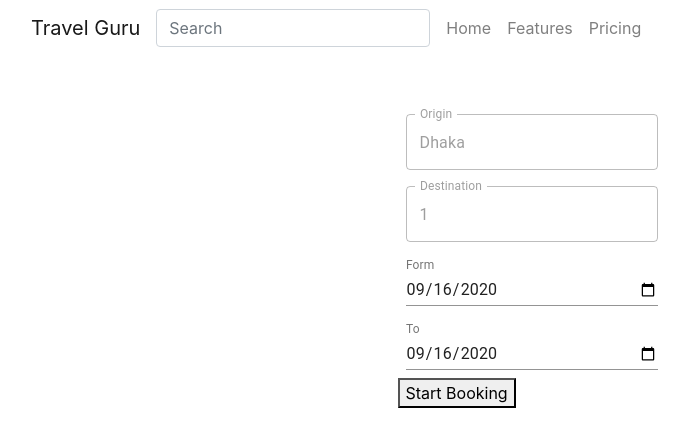
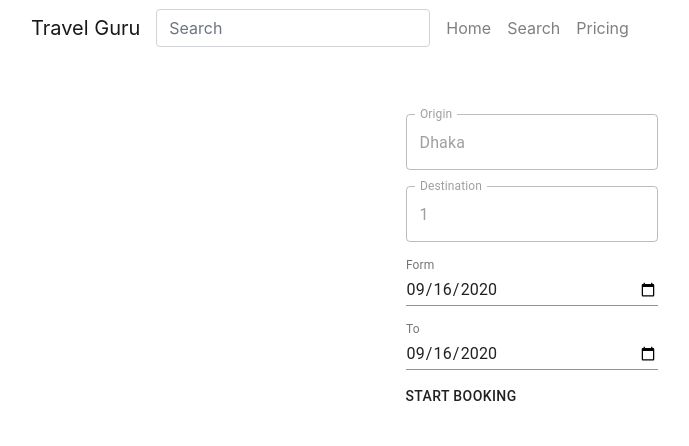
Before and after one commit to mimnets/travel-guru, a React (Create React App) app: page /booking/1 in a window 1280 px wide. Shown: the top 446 px of the page, without its empty margins (70-759 px from the left). Built offline with nearby package versions, Linux system fonts and the light colour scheme.

Commit message:
error showing search room pages

```diff
--- a/src/App.js
+++ b/src/App.js
@@ -29,15 +29,18 @@ function App() {
           <Route path="/login">
             <Login />
           </Route>
+          <Route path="/search">
+            <SearchRoom />
+          </Route>
           <Route path="/spot/:destination">
               <Spot />
             </Route>
             <Route path="/booking/:destination">
               <Booking />
             </Route>
-          <PrivateRoute path="/searchRoom/:destination">
+          {/* <PrivateRoute path="/search/:destination">
               <SearchRoom />
-            </PrivateRoute>
+            </PrivateRoute> */}
           <Route exact path="/">
             <Home />
           </Route>
--- a/src/components/Booking/Booking.js
+++ b/src/components/Booking/Booking.js
@@ -2,6 +2,7 @@ import React from 'react';
 import { useHistory, useParams } from 'react-router-dom';
 import { makeStyles } from '@material-ui/core/styles';
 import TextField from '@material-ui/core/TextField';
+import { Button } from '@material-ui/core';
 
 
 const useStyles = makeStyles((theme) => ({
@@ -50,7 +51,7 @@ const Booking = () => {
     const classes = useStyles();
     const history = useHistory();
     const submitBooking = (destination) => {
-        history.push(`/seachRoom/${destination}`)
+        history.push(`/seach/${destination}`)
     }
     return (
         <div className={classes.container}>
@@ -104,7 +105,7 @@ const Booking = () => {
       </div>
       <div>
 
-      <button onClick={() => {submitBooking(destination)}}>Start Booking</button>
+      <Button onClick={() => {submitBooking(destination)}}>Start Booking</Button>
 
       </div>
     </form>
--- a/src/components/Header/Header.js
+++ b/src/components/Header/Header.js
@@ -13,7 +13,7 @@ const Header = () => {
                 </Form>
                 <Nav className="mr-auto">
                 <Nav.Link href="/home">Home</Nav.Link>
-                <Nav.Link href="#features">Features</Nav.Link>
+                <Nav.Link href="/seach">Search</Nav.Link>
                 <Nav.Link href="#pricing">Pricing</Nav.Link>
                 </Nav>
             </Navbar>
```
